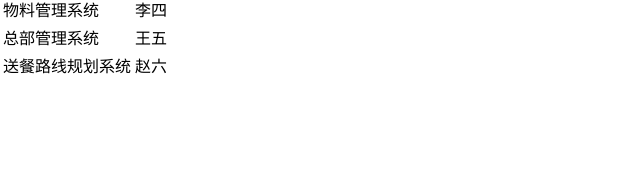
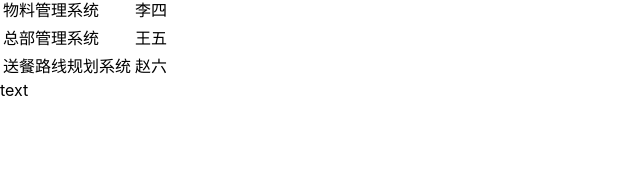
Before and after one commit to huanghanzhilian/react-learn-jira, a React (Create React App) app: page / in a window 1280 px wide. Shown: the part 112-282 px from the top of the page, without its empty margins (0-640 px from the left). Built offline with nearby package versions, Linux system fonts and the light colour scheme; data requests are answered from the project's data file.

Commit message:
test: add tjs file lint-staged test tsx

```diff
--- a/src/App.tsx
+++ b/src/App.tsx
@@ -6,6 +6,7 @@ function App() {
   return (
     <div className="App">
       <ProjectListScreen />
+      <div>text</div>
     </div>
   );
 }
```
